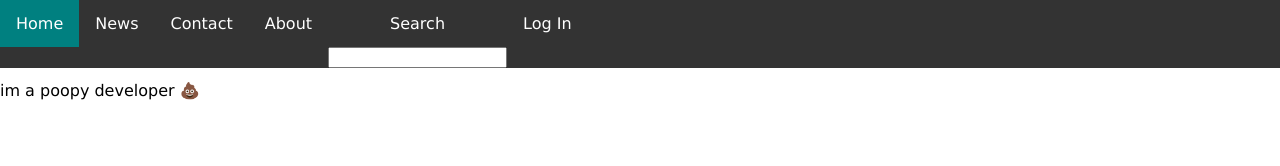
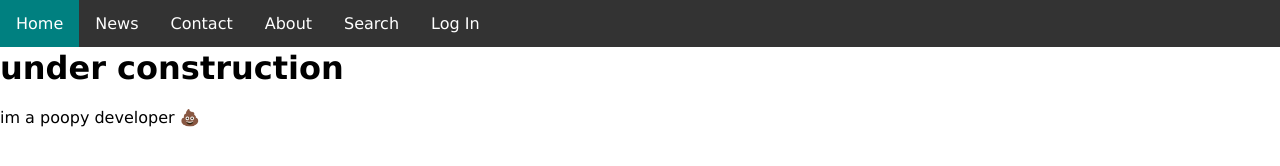
Before and after one commit to TheAwesome98-Real/TheAwesome98-Real.github.io, a plain HTML site: page index.html in a window 1280 px wide. Drawn offline with Linux system fonts and the light colour scheme.

Commit message:
ya see i knew something like this was gonna happen

```diff
--- a/index.html
+++ b/index.html
@@ -9,6 +9,7 @@
 }
 body {
     margin:0;
+    margin-top: 49px;
 }
 
 ul {
@@ -50,7 +51,7 @@ li a:hover:not(.active) {
   <li><a href="https://theawesome98-real.github.io/news">News</a></li>
   <li><a href="https://theawesome98-real.github.io/contact">Contact</a></li>
   <li><a href="https://theawesome98-real.github.io/about">About</a></li>
-  <li><a>Search</a><input type="search" /></li>
+  <li><a>Search</a><!-- <input type="search" /> --></li>
   <li><a href="https://theawesome98-real.github.io/account">Log In</a></li>
 </ul>
 
```
